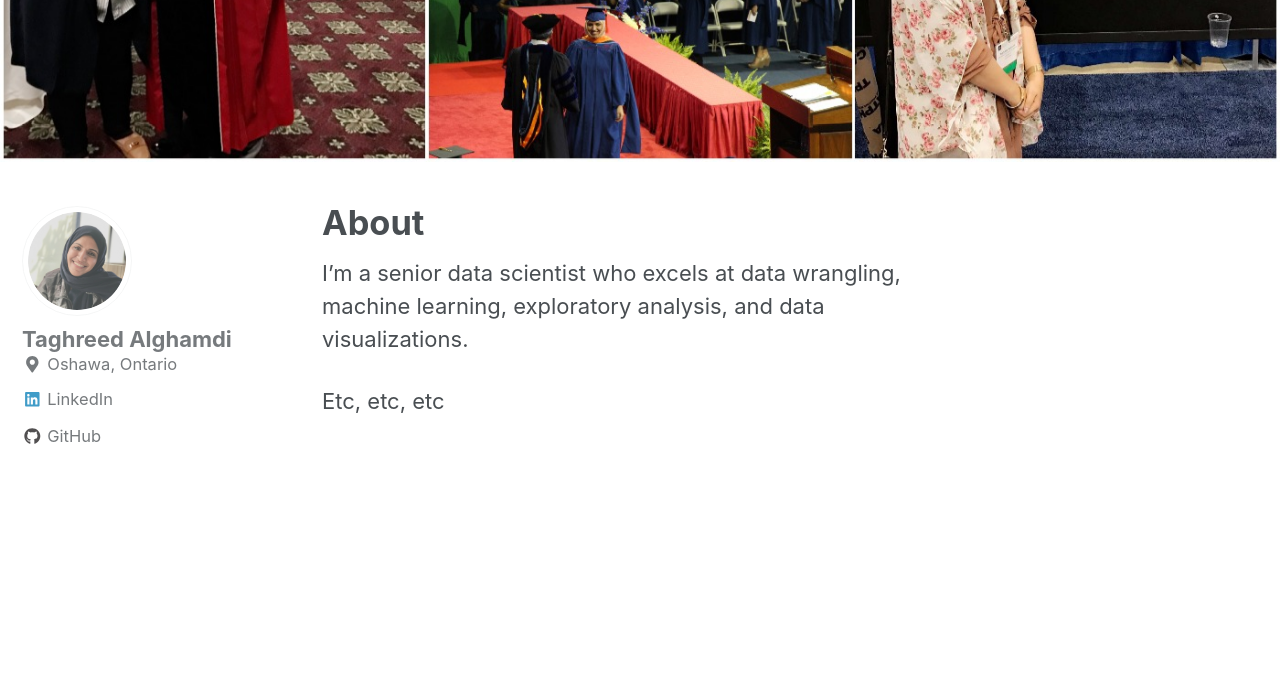
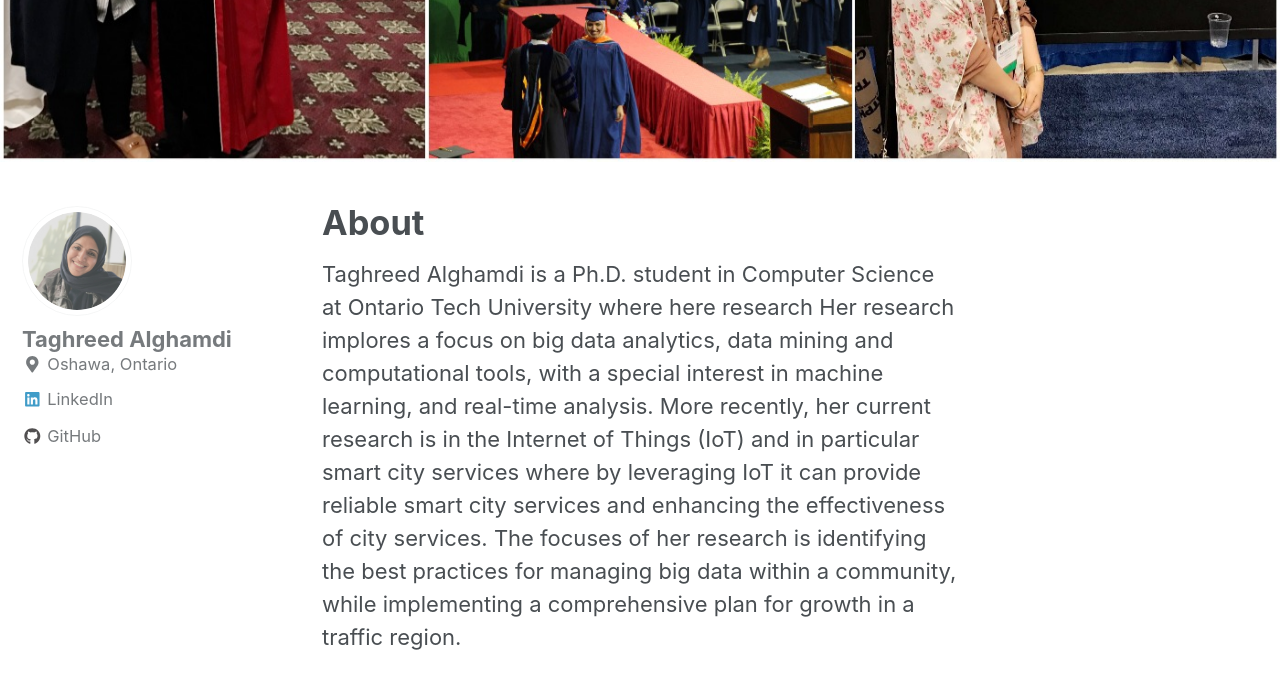
Before and after one commit to TaghreedAlghamdi/TaghreedAlghamdi.github.io, a Jekyll site: the page built from _pages/about.md, in a window 1280 px wide and 900 px high, scrolled down 441 px. Shown: the top 689 px of the window. Built offline with Jekyll 4.4.1, drawn with Linux system fonts in a browser that asks for light colours; nearby versions of some CDN libraries.

Commit message:
fifth  changes

```diff
--- a/_pages/about.md
+++ b/_pages/about.md
@@ -5,6 +5,4 @@ header:
   image: "/images/bio.jpg"
 ---
 
-I'm a senior data scientist who excels at data wrangling, machine learning, exploratory analysis, and data visualizations.
-
-Etc, etc, etc
+Taghreed Alghamdi is a Ph.D. student in Computer Science at  Ontario Tech University where here research Her research implores a focus on big data analytics, data mining and computational tools, with a special interest in machine learning, and real-time analysis. More recently, her current research is in the Internet of Things (IoT) and in particular smart city services where by leveraging IoT it can provide reliable smart city services and enhancing the effectiveness of city services. The focuses of her research is identifying the best practices for managing big data within a community, while implementing a comprehensive plan for growth in a traffic region.
```
